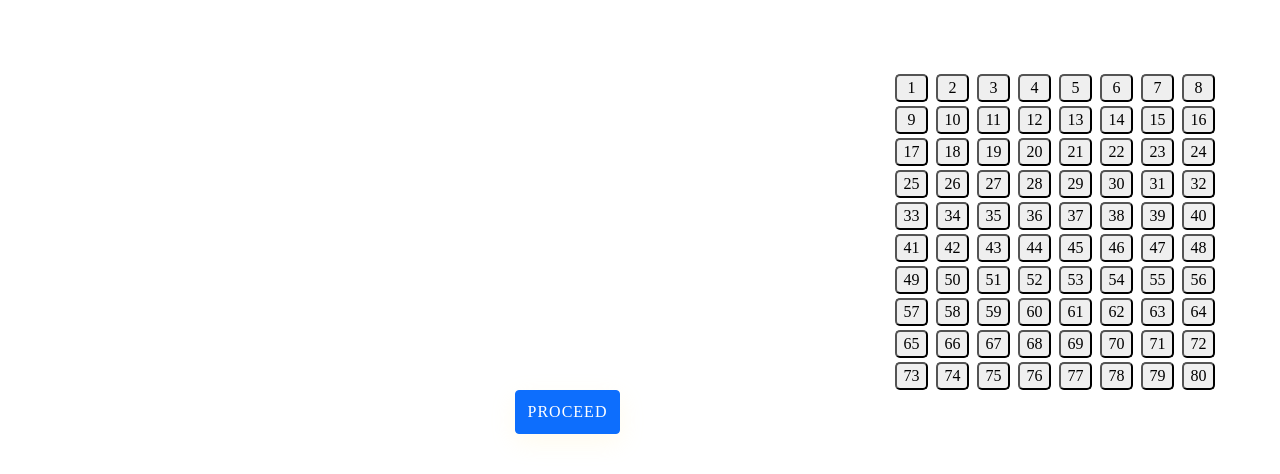
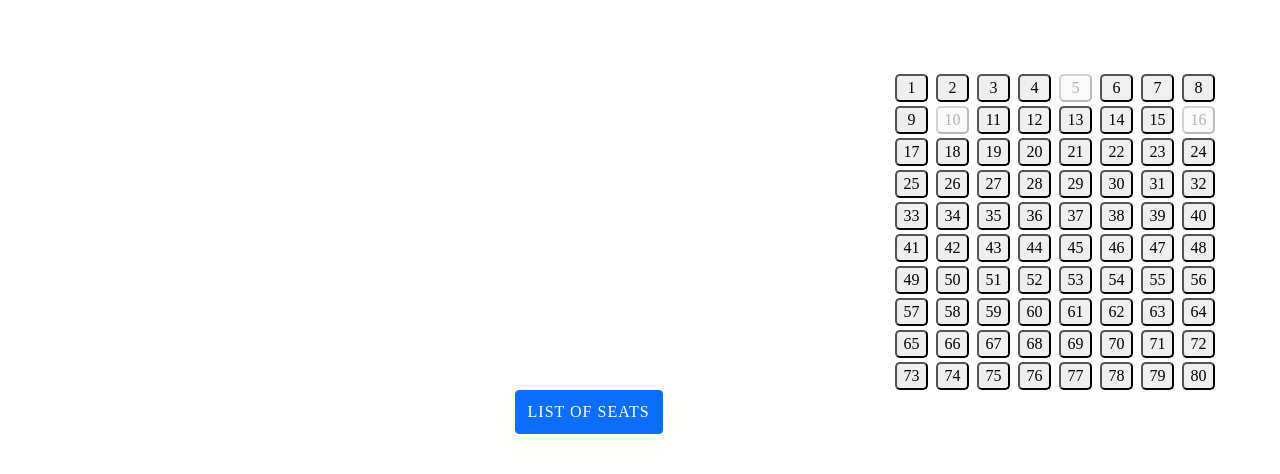
Before and after one commit to KirtanSoni/MovieBooking_React, a React (Create React App) app: page /Book/1 in a window 1280 px wide. Shown: the part 236-710 px from the top of the page. Built offline with nearby package versions, Linux system fonts and the light colour scheme; a web font is replaced by a local one.

Commit message:
disabling seats and selected seats display

```diff
--- a/src/App.js
+++ b/src/App.js
@@ -43,7 +43,7 @@ function App() {
             <Route path="/Book/:id">
               <MovieDisplay />
               <Grid/>
-              <button className="btn btn-primary">Proceed</button>
+              {/* <Link to={'/Book/:id'}><button className="btn btn-primary">Proceed</button></Link> */}
             </Route>
         </BrowserRouter>
 
--- a/src/components/Grid/Grid.js
+++ b/src/components/Grid/Grid.js
@@ -14,7 +14,14 @@ function Grid() {
         temp=[];
       }
     }
+    function selectedseats(){
+      var arr=document.querySelectorAll(".active");
+      arr.forEach(function (x){
+        alert(x.id);
+      })
+    }
   return (
+    <div>
     <div className="Grid">
         <table>
         <tbody>
@@ -35,6 +42,8 @@ function Grid() {
         </tbody>
       </table>
     </div>
+    <button className="btn btn-primary" onClick={selectedseats}>List of Seats</button>
+    </div>
   )
 }
 
@@ -45,7 +54,12 @@ function Button({label}) {
   const handleClick = (e) => {
     setActive(a => !a);
   };
-
+  var booked=[5,10,16];
+  function checkID(id){
+    if(booked.includes(id))
+      return true;
+    return false;
+  }
   return (
     <button
       type='button'
@@ -59,10 +73,10 @@ function Button({label}) {
         marginLeft:4,
         borderRadius:5
       }}
+      disabled={checkID(label)?true:false}
     >
     {label}
     </button>
   )
 }
-
 export default Grid
```
Also changed, not shown: 1 other file (tests, documents, lock files or other folders).
